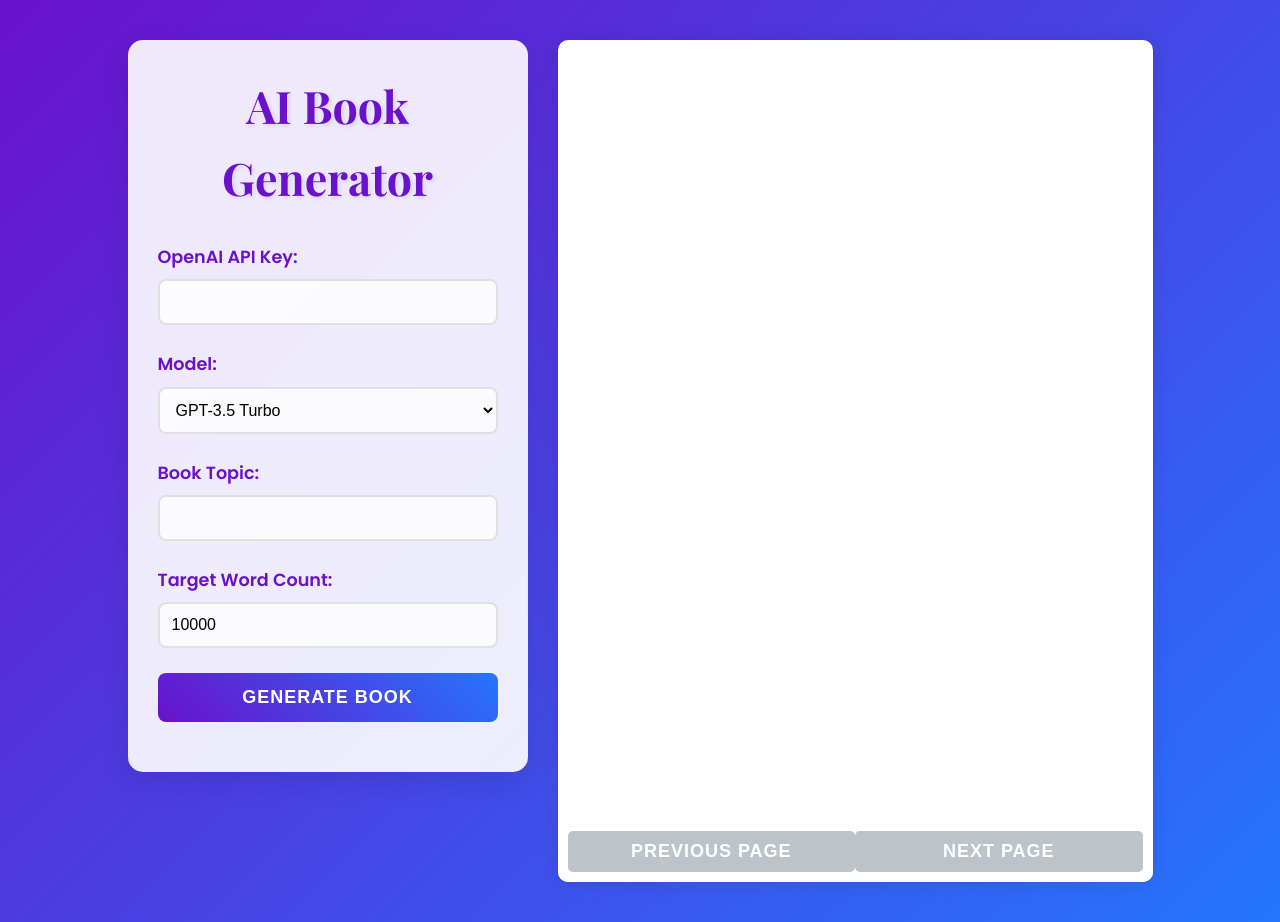
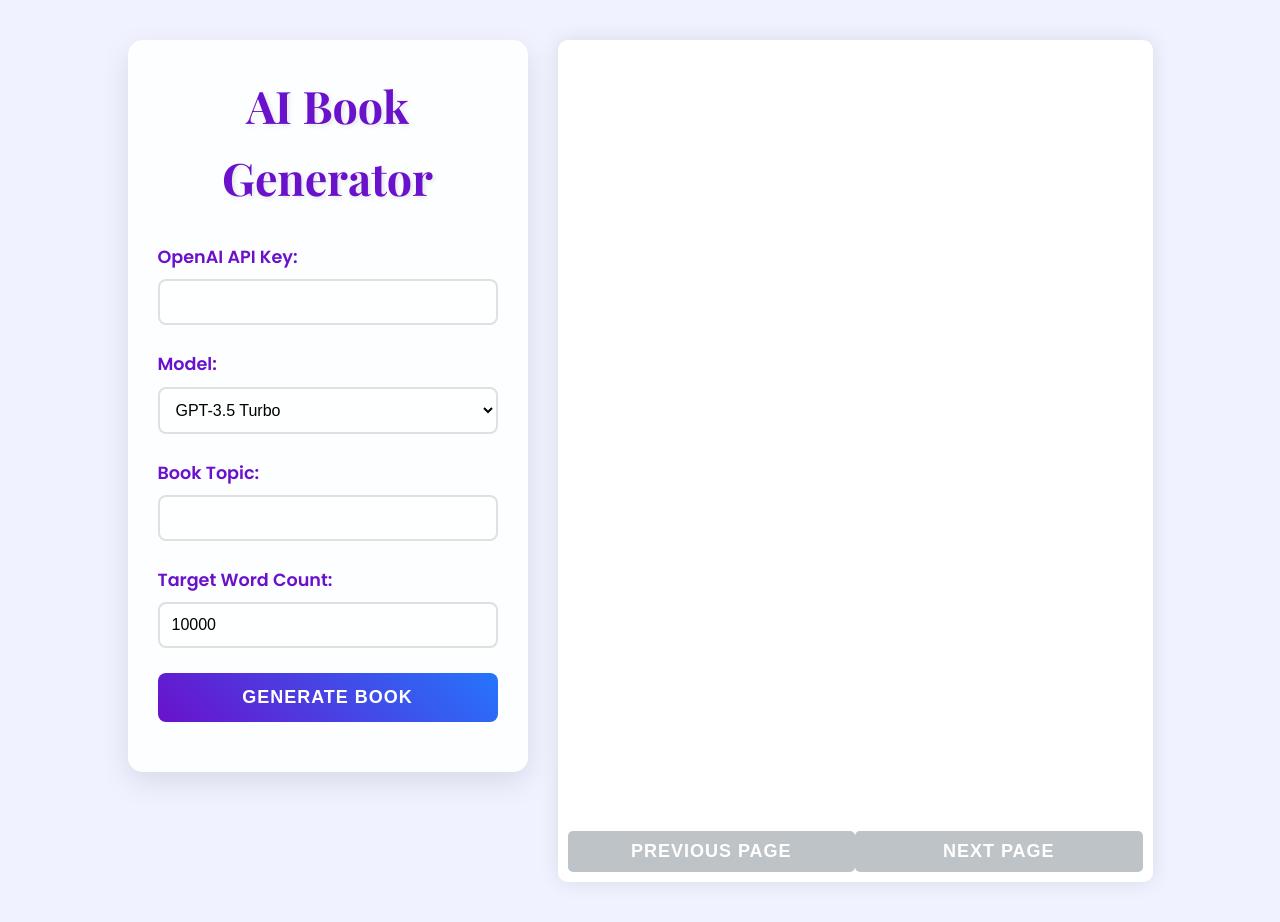
Before and after one commit to Adarshagupta/Trybookai, a Flask app: page / in a window 1280 px wide. Run offline with Flask 3, Linux system fonts and the light colour scheme; some libraries are stand-ins or nearby versions.

Commit message:
error fix

```diff
--- a/templates/index.html
+++ b/templates/index.html
@@ -29,7 +29,7 @@
             font-family: 'Poppins', sans-serif;
             line-height: 1.6;
             color: var(--book-text-color);
-            background: linear-gradient(135deg, var(--primary-color), var(--secondary-color));
+            background: #f0f3ff;
             min-height: 100vh;
             display: flex;
             justify-content: center;
```
